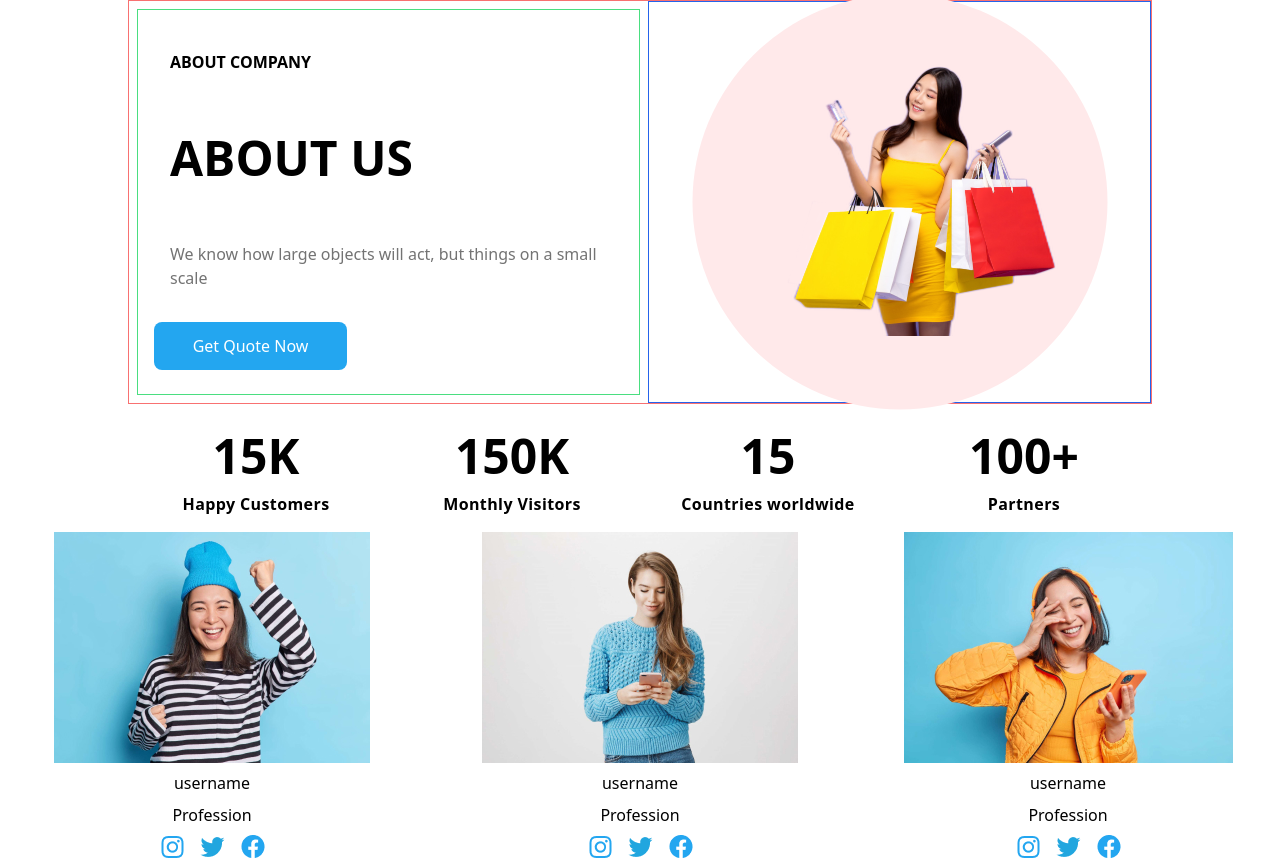
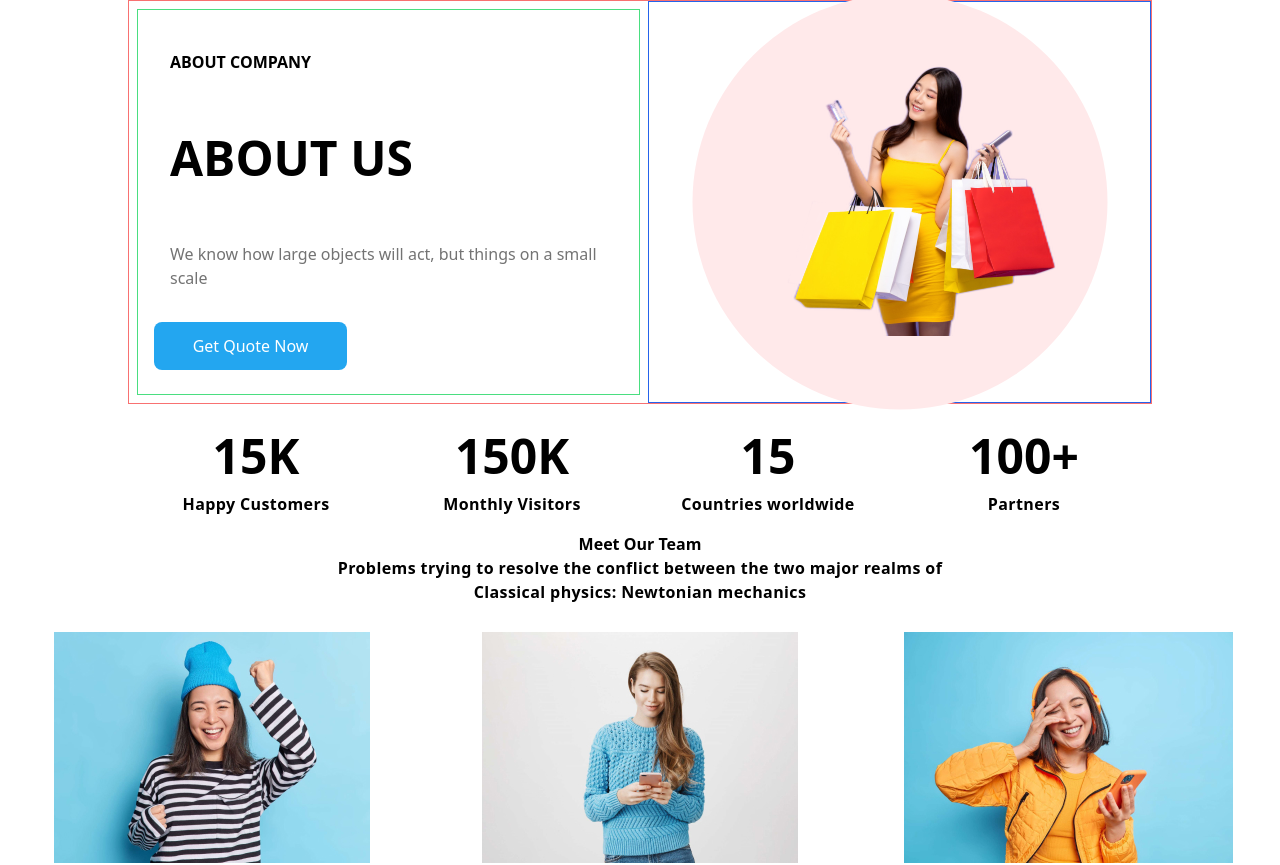
Before and after one commit to charbossly/FigmaToCode-Challenge-Week3-charbel_and_sedjro, a React (Vite) app: page / in a window 1280 px wide. Shown: the top 865 px of the page. Built offline with nearby package versions, Linux system fonts and the light colour scheme.

Commit message:
add of text and paragraph

```diff
--- /dev/null
+++ b/src/components/sections/team/Team.jsx
@@ -0,0 +1,17 @@
+import React from 'react'
+import Text from '../../utils/TextAndParagraph/Text'
+
+const Team = () => {
+  return (
+    <div className='max-w-screen-lg mx-auto w-[607px] h-[100px] '>
+
+        <Text title="Meet our team"
+            paragraph="Problems trying to resolve the conflict between
+            the two major realms of Classical physics: Newtonian mechanics "
+        />
+
+    </div>
+  )
+}
+
+export default Team
--- /dev/null
+++ b/src/components/utils/TextAndParagraph/Text.jsx
@@ -0,0 +1,14 @@
+import React from 'react'
+
+const Text = ({ title, paragraph }) => {
+  return (
+    <div>
+        <div className="text-center">
+            <div className="text-blackUi t32 font-bold capitalize">{title}</div>
+            <div className="font-montserrat text-xl font-bold leading-6 tracking-wide text-center">{paragraph}</div>
+        </div>
+    </div>
+  )
+}
+
+export default Text
--- a/src/routes/index.jsx
+++ b/src/routes/index.jsx
@@ -4,12 +4,14 @@ import WorkWithUs from "../components/sections/callToAction/work_with_us";
 import ButtonBlue from "../components/utils/buttons/button_blue";
 import About from "../components/sections/Presentation/About";
 import Stats from "../components/stats/Stats";
+import Team from "../components/sections/team/Team";
 
 export default function index() {
   return (
     <>
       <About />
       <Stats />
+      <Team />
       <Grid3 />
       <WorkWithUs />
       {/* <ButtonBlue title="Become member" icon={true} /> */}
--- a/tailwind.config.js
+++ b/tailwind.config.js
@@ -7,7 +7,9 @@ export default {
       t16: "16px",
       t18: "18px",
       t24: "24px",
+      t32: "32px",
       t48: "48px",
+
     },
 
     extend: {
```
